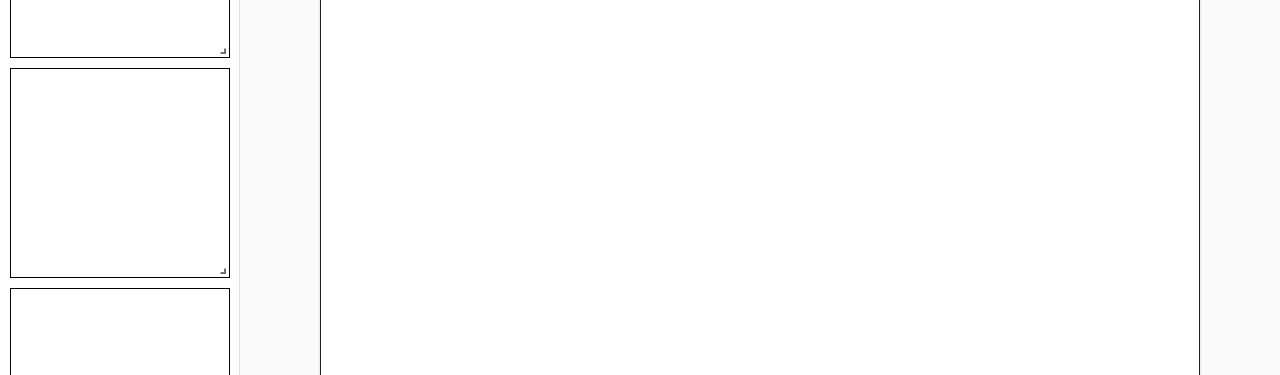
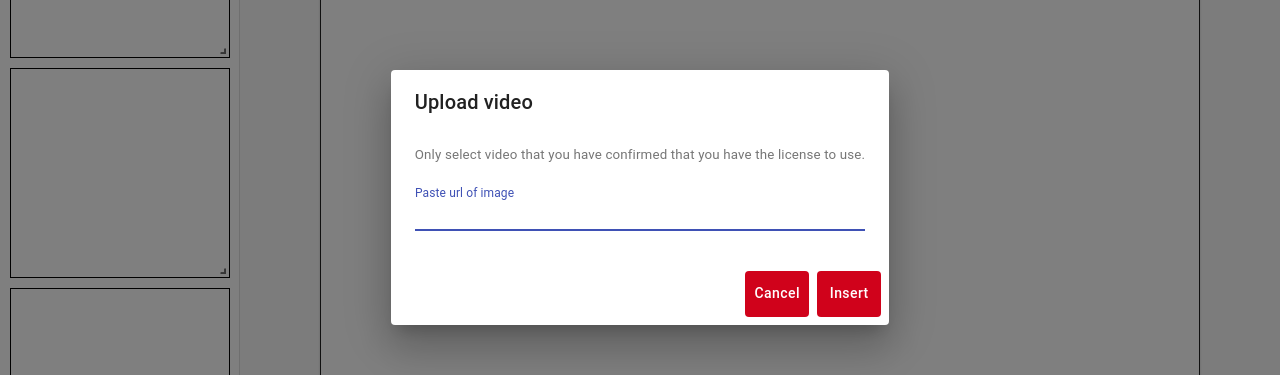
Before and after one commit to gakin95/react-grid-layout, a React (Create React App) app: page / in a window 1280 px wide. Both pictures are taken after a click on the icon 367 px from the left and 32 px from the top of the page. Shown: the part 203-578 px from the top of the page. Built offline with nearby package versions, Linux system fonts and the light colour scheme.

Commit message:
video canvas

```diff
--- a/src/components/container.tsx
+++ b/src/components/container.tsx
@@ -27,6 +27,7 @@ import Menu from "./menu/common";
 import { Responsive as ResponsiveGridLayout } from "react-grid-layout";
 import { SizeMe } from 'react-sizeme'
 import FormDialog from "./modal/form";
+import VideoFormDialog from "./modal/form";
 import { PhotoCanvas } from "./canvas/photo";
 import { VideoCanvas } from "./canvas/video";
 
@@ -119,9 +120,7 @@ export default function PermanentDrawerLeft({
   let idCounter = 0;
   const defaultPhotoCanvasLayout = { i: "a", x: 0, y: 0, w: 4, h: 7 };
   const [photoImageSource,setPhotoImageSource] = useState("");
-  const [videoUrlSource] = useState(
-    "https://www.youtube.com/watch?v=ysz5S6PUM-U"
-  );
+  const [videoUrlSource,SetVideoUrlSource] = useState('');
   const [photoCanvasLayout, setPhotoCanvasLayout] = useState([
     defaultPhotoCanvasLayout,
   ]);
@@ -132,6 +131,16 @@ export default function PermanentDrawerLeft({
 
   const [showPhoto, setShowPhoto] = useState(false);
   const [showVideoCanvas, setShowVideoCanvas] = useState(false);
+  const [imgUrl,setImgUrl] = useState('');
+  const handleImgUrlChange = (value:string) => {
+    console.log(value)
+    setImgUrl(value)
+  }
+
+  const handleVideoUrlChange = (value:string) => {
+    console.log(value)
+    SetVideoUrlSource(value)
+  }
 
   const getId = () => {
     idCounter++;
@@ -190,13 +199,22 @@ export default function PermanentDrawerLeft({
 
 
   const [openFormDialog, setOpenFormDialog] = useState(false);
+  const [openVideoFormDialog, setOpenVideoFormDialog] = useState(false);
 
   const handleOpenFormDialog = () => {
     setAnchorEl(null);
     setOpenFormDialog(true);
   };
 
-  const handleUploadFromDebice = (e:any) => {
+  const handleVideoOpenFormDialog = () => {
+    setOpenVideoFormDialog(true);
+  };
+
+  const handleVideoCloseFormDialog = () => {
+    setOpenVideoFormDialog(false);
+  };
+
+  const handleUploadFromDevice = (e:any) => {
     setAnchorEl(null);
     e.preventDefault();
     fileInputRef.current.click();
@@ -232,9 +250,13 @@ export default function PermanentDrawerLeft({
     <div className={classes.root}>
       <CssBaseline />
       <AppBar position="fixed" className={classes.appBar}>
-      <FormDialog open={openFormDialog} handleClose={handleCloseFormDialog}/>
+      <FormDialog title="Upload photo" type="image" handleSubmit={() => console.log(imgUrl)} open={openFormDialog} handleChange={handleImgUrlChange} handleClose={handleCloseFormDialog}/>
+      <VideoFormDialog title="Upload video" type="video" handleSubmit={() => {
+        setShowVideoCanvas(true);
+        handleVideoCloseFormDialog()
+      }}  open={openVideoFormDialog} handleChange={handleVideoUrlChange} handleClose={handleVideoCloseFormDialog}/>
         <Menu anchorEl={anchorEl} handleClose={handleClose}>
-          <MenuItem onClick={handleUploadFromDebice}>
+          <MenuItem onClick={handleUploadFromDevice}>
             <GetAppIcon />
             <p>Upload from computer</p>
           </MenuItem>
@@ -255,7 +277,7 @@ export default function PermanentDrawerLeft({
                 accept="image/*"
                 onChange={handleFileChange}
               />
-            <VideoCallIcon />
+            <VideoCallIcon onClick={handleVideoOpenFormDialog}/>
             <p onClick={handleOpenBackgroundModal}>Background</p>
           </div>
           <div className={classes.preview}>
--- a/src/components/modal/form.tsx
+++ b/src/components/modal/form.tsx
@@ -11,18 +11,22 @@ import Button  from "../button";
 type FormDialogProp = {
     open: boolean,
     handleClose: () => void
+    handleChange:(value:string) => void,
+    handleSubmit:() => void,
+    title:string,
+    type:string
 }
 
-export default function FormDialog({open,handleClose}:FormDialogProp) {
+export default function FormDialog({open,title,type,handleChange,handleSubmit,handleClose}:FormDialogProp) {
   return (
     <div>
       <Dialog open={open} onClose={handleClose} aria-labelledby="form-dialog-title">
         <Slide in={open}>
         <div>
-        <DialogTitle id="form-dialog-title">Insert image</DialogTitle>
+        <DialogTitle id="form-dialog-title">{title}</DialogTitle>
         <DialogContent>
           <DialogContentText>
-           <small>Only select images that you have confirmed that you have the license to use.</small>
+           <small>Only select {type} that you have confirmed that you have the license to use.</small>
           </DialogContentText>
           <TextField
             autoFocus
@@ -31,11 +35,12 @@ export default function FormDialog({open,handleClose}:FormDialogProp) {
             label="Paste url of image"
             type="url"
             fullWidth
+            onChange={(e) => handleChange(e.target.value)}
           />
         </DialogContent>
         <DialogActions>
         <Button title='Cancel' onClick={handleClose}/>
-        <Button title='Insert' disabled={true} onClick={handleClose}/>
+        <Button title='Insert' disabled={false} onClick={handleSubmit}/>
         </DialogActions>
         </div>
         </Slide>
```
